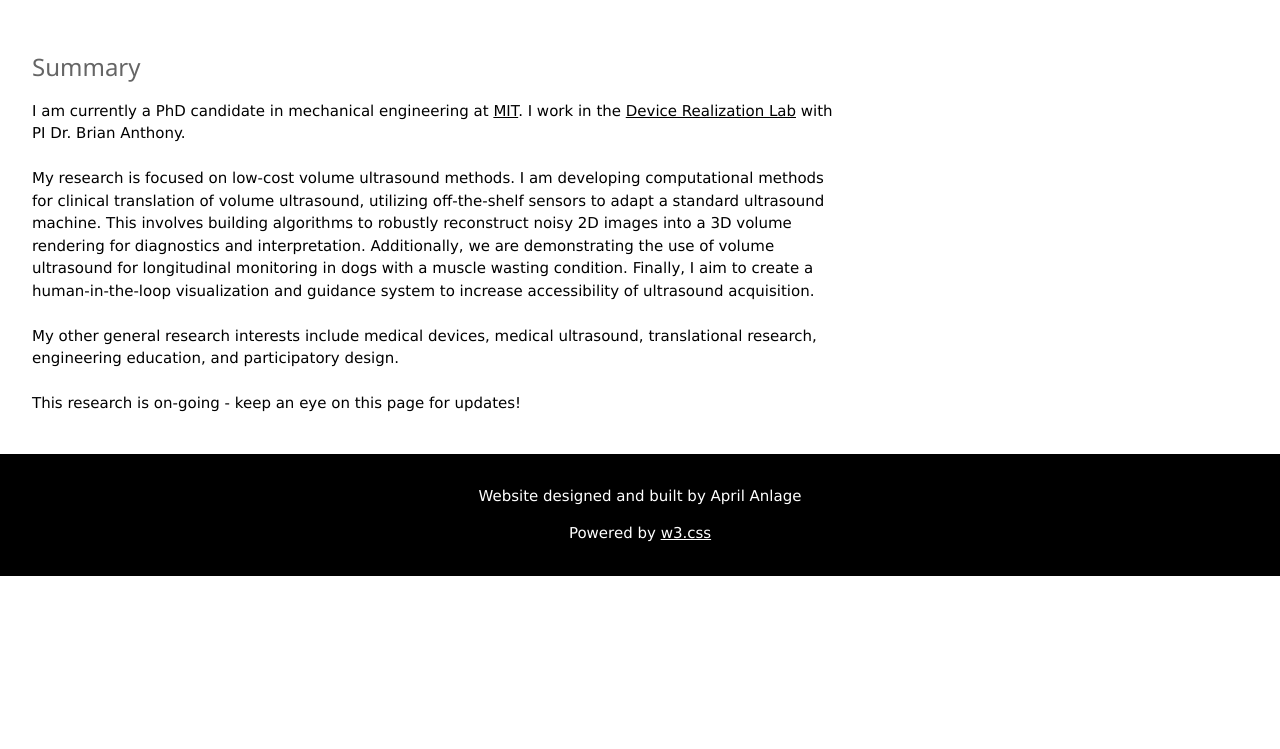
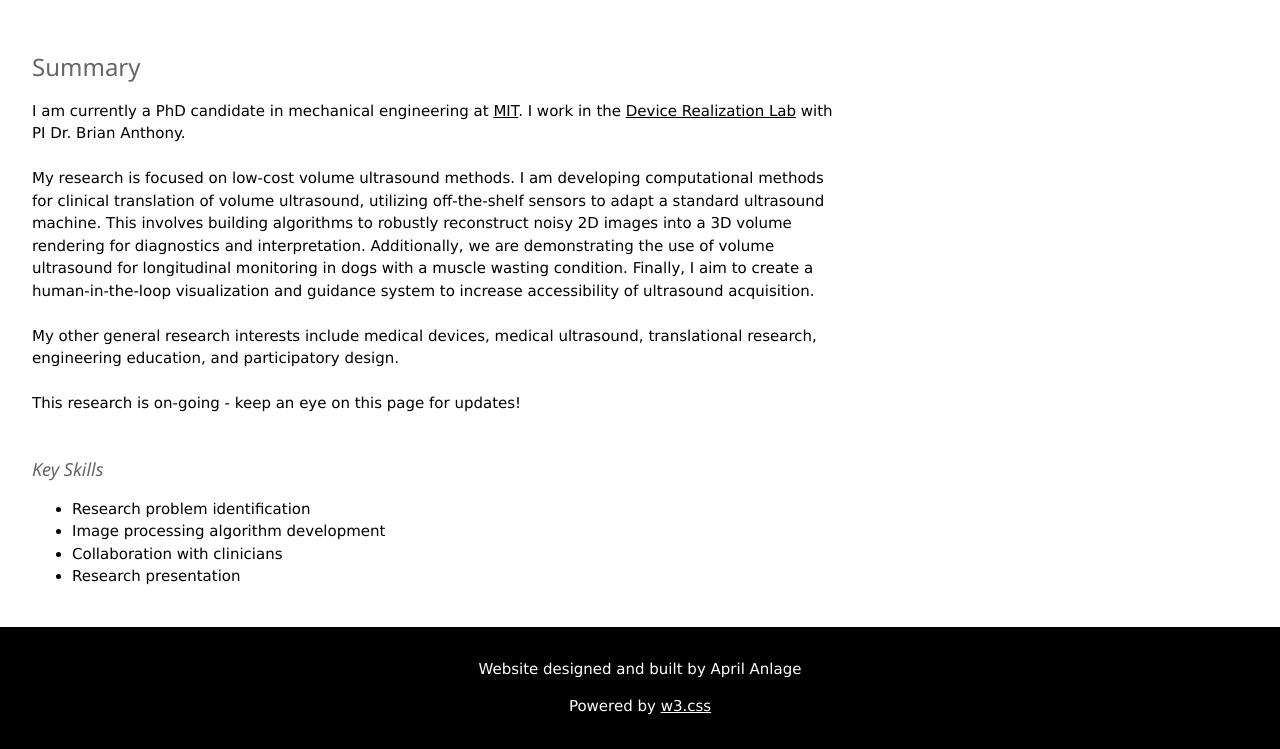
Before and after one commit to aprilanlage/aprilanlage.github.io, a plain HTML site: page phd.html in a window 1280 px wide. Shown: the part 186-935 px from the top of the page. Before the commit the page ends 800 px from the top, so only its background shows below. Drawn offline with nearby package versions, Linux system fonts and the light colour scheme.

Commit message:
Update phd.html

```diff
--- a/phd.html
+++ b/phd.html
@@ -79,6 +79,26 @@
   </div> -->
 </div>
 
+<div class="w3-row-padding">
+  <div class="w3-col l8 m12 w3-margin-bottom">
+    <h5 class="w3-opacity"><i>Key Skills</i></h5>
+    <div class="w3-display-container">
+      <ul>
+        <li>Research problem identification</li>
+        <li>Image processing algorithm development</li>
+        <li>Collaboration with clinicians</li>
+        <li>Research presentation</li>
+      </ul>
+    </div>
+  </div>
+  <!-- <div class="w3-col l4 m8 w3-margin-bottom">
+    <div class="w3-display-container">
+        <div class="w3-round-small"><img src="hat_clip_on_hat.jpg" alt="Full image" style="width:100%"> </div>
+          <figcaption>Clip on hat</figcaption>
+    </div>
+  </div> -->
+</div>
+
 <!-- <div class="w3-row-padding">
   <div class="w3-col l8 m12 w3-margin-bottom">
     <h3 class="w3-opacity">Key Skills</h3>
@@ -90,7 +110,7 @@
       </ul>
     </div>
   </div>
-  <!-- <div class="w3-col l4 m8 w3-margin-bottom">
+  <! <div class="w3-col l4 m8 w3-margin-bottom">
     <div class="w3-display-container">
         <div class="w3-round-small"><img src="hat_clip_on_hat.jpg" alt="Full image" style="width:100%"> </div>
           <figcaption>Clip on hat</figcaption>
```
